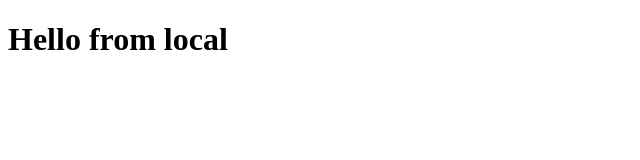
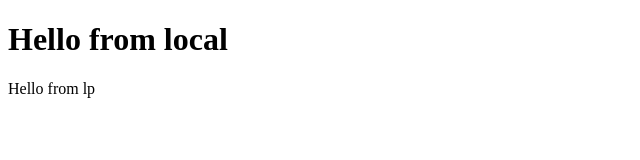
Before and after one commit to Arbaz-invictus/practice-demo, a plain HTML site: page index.html in a window 1280 px wide. Shown: the whole page, without its empty margins (0-640 px from the left). Drawn offline with Linux system fonts and the light colour scheme.

Commit message:
add paragraph

```diff
--- a/index.html
+++ b/index.html
@@ -7,5 +7,6 @@
 </head>
 <body>
     <h1>Hello from local</h1>
+    <p>Hello from lp</p>
 </body>
 </html>
```
